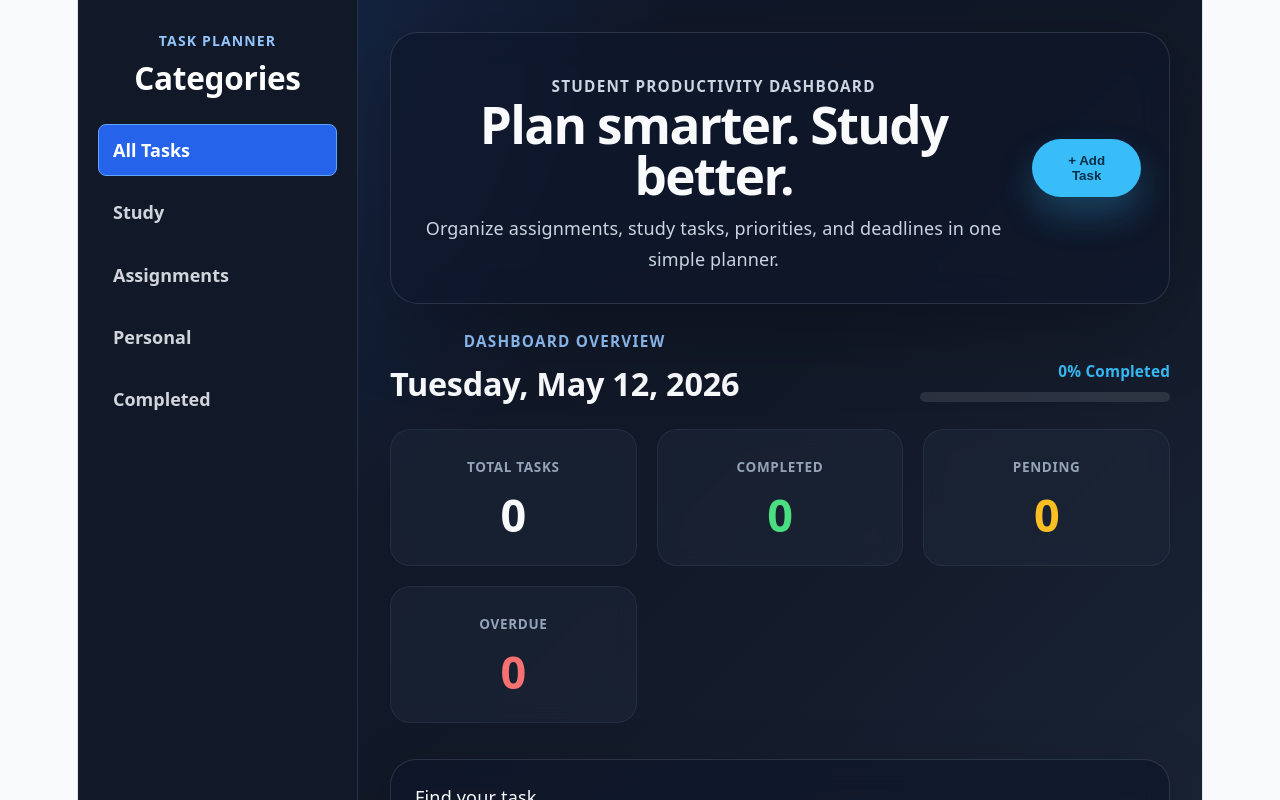
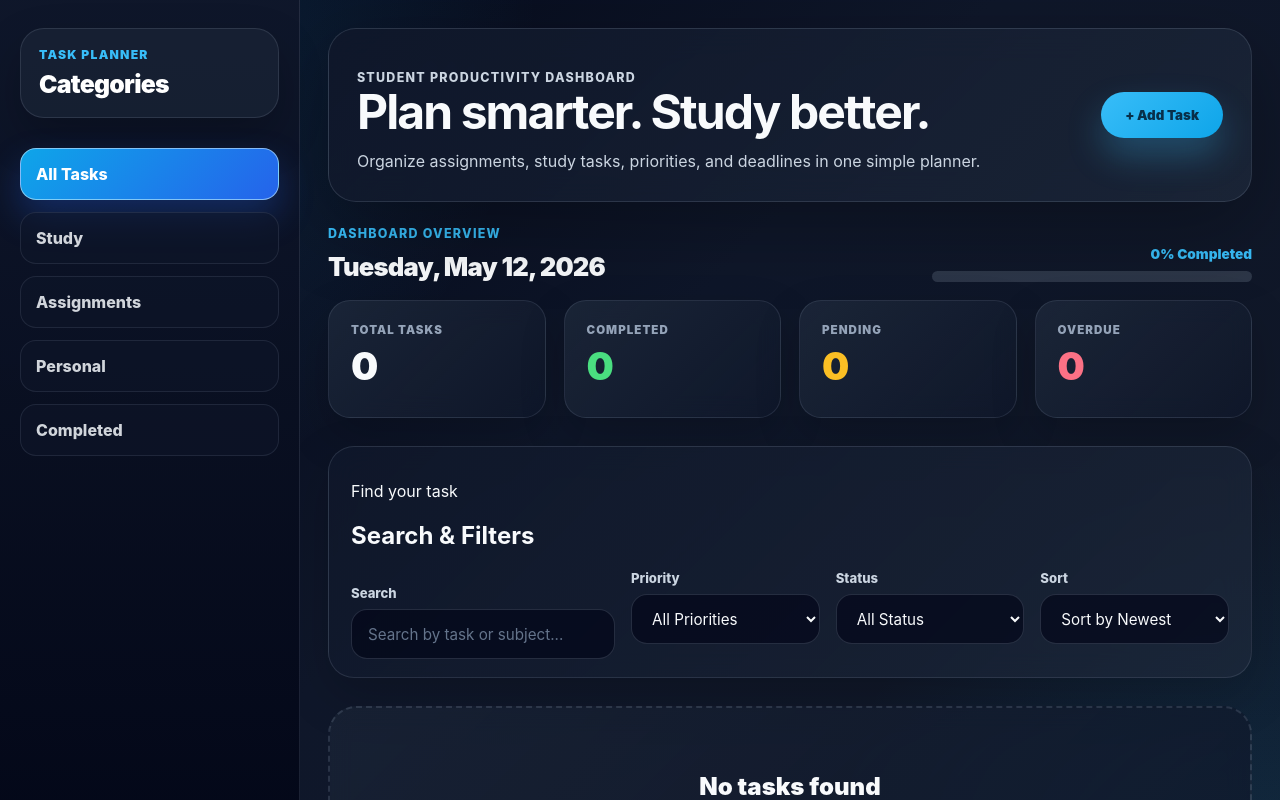
Before and after one commit to brijpatel88/Group2, a React (Vite) app: page / in a window 1280 px wide. Shown: the top 800 px of the page. Built offline with nearby package versions, Linux system fonts and the light colour scheme.

Commit message:
Complete initial UI polish

```diff
--- a/src/App.css
+++ b/src/App.css
@@ -3,70 +3,88 @@
 
 .app-shell {
   min-height: 100vh;
+  width: 100%;
   display: flex;
   background:
-    radial-gradient(circle at top left, rgba(59, 130, 246, 0.2), transparent 35%),
-    linear-gradient(135deg, #0f172a 0%, #111827 45%, #1e293b 100%);
+    radial-gradient(circle at top left, rgba(56, 189, 248, 0.18), transparent 34%),
+    radial-gradient(circle at bottom right, rgba(14, 165, 233, 0.14), transparent 30%),
+    linear-gradient(135deg, #020617 0%, #0f172a 45%, #111827 100%);
   color: #f8fafc;
 }
 
 .main-content {
   flex: 1;
-  padding: 32px;
+  width: 100%;
+  min-width: 0;
+  padding: 28px;
   overflow-y: auto;
 }
 
 .hero-section {
+  width: 100%;
+  box-sizing: border-box;
   display: flex;
   justify-content: space-between;
   align-items: center;
   gap: 24px;
   margin-bottom: 24px;
-  padding: 28px;
+  padding: 26px 28px;
   border: 1px solid rgba(148, 163, 184, 0.2);
   border-radius: 28px;
-  background: rgba(15, 23, 42, 0.72);
-  box-shadow: 0 24px 80px rgba(0, 0, 0, 0.25);
+  background:
+    linear-gradient(135deg, rgba(15, 23, 42, 0.9), rgba(30, 41, 59, 0.72));
+  box-shadow: 0 24px 80px rgba(0, 0, 0, 0.28);
   backdrop-filter: blur(16px);
 }
 
 .hero-eyebrow {
   margin: 0 0 10px;
-  color: #93c5fd;
-  font-size: 0.85rem;
-  font-weight: 700;
-  letter-spacing: 0.08em;
+  color: #38bdf8;
+  font-size: 0.78rem;
+  font-weight: 800;
+  letter-spacing: 0.1em;
   text-transform: uppercase;
 }
 
 .hero-section h1 {
   margin: 0;
-  font-size: clamp(2rem, 4vw, 3.3rem);
+  font-size: clamp(2rem, 4vw, 3rem);
   line-height: 1;
+  letter-spacing: -0.04em;
 }
 
 .hero-section p {
-  max-width: 620px;
+  max-width: 680px;
   margin: 12px 0 0;
   color: #cbd5e1;
   line-height: 1.7;
 }
 
 .primary-action {
+  flex: 0 0 auto;
   border: none;
   border-radius: 999px;
-  padding: 14px 22px;
-  background: #38bdf8;
+  padding: 15px 24px;
+  background: linear-gradient(135deg, #38bdf8, #0ea5e9);
   color: #082f49;
-  font-weight: 800;
+  font-weight: 900;
   cursor: pointer;
-  box-shadow: 0 18px 35px rgba(56, 189, 248, 0.25);
-  transition: transform 0.2s ease, box-shadow 0.2s ease;
+  box-shadow: 0 18px 35px rgba(56, 189, 248, 0.28);
+  transition:
+    transform 0.2s ease,
+    box-shadow 0.2s ease,
+    filter 0.2s ease;
 }
 
 .primary-action:hover {
   transform: translateY(-2px);
-  box-shadow: 0 24px 45px rgba(56, 189, 248, 0.35);
+  filter: brightness(1.08);
+  box-shadow: 0 24px 45px rgba(56, 189, 248, 0.38);
+}
+
+.primary-action:focus-visible {
+  outline: 3px solid rgba(186, 230, 253, 0.95);
+  outline-offset: 3px;
 }
 
 @media (max-width: 900px) {
@@ -82,4 +100,8 @@
     flex-direction: column;
     align-items: flex-start;
   }
+
+  .primary-action {
+    width: 100%;
+  }
 }
--- a/src/components/Sidebar.css
+++ b/src/components/Sidebar.css
@@ -1,63 +1,88 @@
+/* src/components/Sidebar.css */
+/* Sidebar branding and category navigation styling. */
+
 .sidebar {
-  width: 280px;
+  width: 300px;
   min-height: 100vh;
-  background: #111827;
+  flex: 0 0 300px;
+  position: sticky;
+  top: 0;
+  background:
+    linear-gradient(180deg, rgba(15, 23, 42, 0.98), rgba(2, 6, 23, 0.98));
   color: #f9fafb;
-  border-right: 1px solid #243044;
+  border-right: 1px solid rgba(148, 163, 184, 0.16);
   padding: 28px 20px;
   box-sizing: border-box;
 }
 
 .sidebar__header {
-  margin-bottom: 28px;
+  margin-bottom: 30px;
+  padding: 18px;
+  border: 1px solid rgba(148, 163, 184, 0.18);
+  border-radius: 24px;
+  background: rgba(30, 41, 59, 0.55);
+  box-shadow: 0 20px 45px rgba(0, 0, 0, 0.22);
 }
 
 .sidebar__eyebrow {
-  margin: 0 0 6px;
-  color: #93c5fd;
-  font-size: 0.78rem;
-  font-weight: 700;
-  letter-spacing: 0.08em;
+  margin: 0 0 8px;
+  color: #38bdf8;
+  font-size: 0.76rem;
+  font-weight: 900;
+  letter-spacing: 0.1em;
   text-transform: uppercase;
 }
 
 .sidebar h2 {
   margin: 0;
   color: #ffffff;
-  font-size: 1.75rem;
+  font-size: 1.55rem;
   line-height: 1.15;
-  font-weight: 800;
+  font-weight: 900;
+  letter-spacing: -0.03em;
+}
+
+.sidebar__subtitle {
+  margin: 10px 0 0;
+  color: #94a3b8;
+  font-size: 0.92rem;
+  line-height: 1.5;
 }
 
 .sidebar__nav {
   display: grid;
-  gap: 10px;
+  gap: 12px;
 }
 
 .sidebar__category {
   display: flex;
   align-items: center;
   justify-content: space-between;
-  gap: 12px;
+  gap: 14px;
   width: 100%;
-  min-height: 48px;
-  padding: 12px 14px;
-  border: 1px solid transparent;
-  border-radius: 8px;
-  background: transparent;
+  min-height: 52px;
+  padding: 13px 15px;
+  border: 1px solid rgba(148, 163, 184, 0.14);
+  border-radius: 16px;
+  background: rgba(15, 23, 42, 0.55);
   color: #d1d5db;
   font: inherit;
   text-align: left;
   cursor: pointer;
   transition:
-    background-color 160ms ease,
-    border-color 160ms ease,
-    color 160ms ease;
+    transform 0.18s ease,
+    background-color 0.18s ease,
+    border-color 0.18s ease,
+    color 0.18s ease,
+    box-shadow 0.18s ease;
 }
 
 .sidebar__category:hover {
-  background: #1f2937;
+  transform: translateY(-2px);
+  background: rgba(30, 41, 59, 0.9);
+  border-color: rgba(56, 189, 248, 0.45);
   color: #ffffff;
+  box-shadow: 0 14px 30px rgba(0, 0, 0, 0.22);
 }
 
 .sidebar__category:focus-visible {
@@ -66,40 +91,53 @@
 }
 
 .sidebar__category--active {
-  background: #2563eb;
-  border-color: #60a5fa;
+  background: linear-gradient(135deg, #0ea5e9, #2563eb);
+  border-color: rgba(186, 230, 253, 0.65);
   color: #ffffff;
+  box-shadow: 0 16px 35px rgba(37, 99, 235, 0.3);
 }
 
 .sidebar__category--active:hover {
-  background: #1d4ed8;
+  background: linear-gradient(135deg, #38bdf8, #1d4ed8);
 }
 
 .sidebar__category-name {
-  font-weight: 700;
+  font-weight: 800;
 }
 
 .sidebar__category-count {
   min-width: 28px;
-  padding: 2px 8px;
+  padding: 3px 9px;
   border-radius: 999px;
-  background: rgba(255, 255, 255, 0.14);
+  background: rgba(255, 255, 255, 0.16);
   color: inherit;
   font-size: 0.82rem;
-  font-weight: 700;
+  font-weight: 800;
   text-align: center;
 }
 
-@media (max-width: 760px) {
+@media (max-width: 900px) {
   .sidebar {
     width: 100%;
     min-height: auto;
+    flex: none;
+    position: static;
     border-right: 0;
-    border-bottom: 1px solid #243044;
-    padding: 22px 16px;
+    border-bottom: 1px solid rgba(148, 163, 184, 0.16);
+    padding: 20px;
+  }
+
+  .sidebar__header {
+    margin-bottom: 18px;
   }
 
   .sidebar__nav {
     grid-template-columns: repeat(2, minmax(0, 1fr));
   }
 }
+
+@media (max-width: 560px) {
+  .sidebar__nav {
+    grid-template-columns: 1fr;
+  }
+}
--- a/src/components/SummaryCards.css
+++ b/src/components/SummaryCards.css
@@ -1,98 +1,130 @@
 /* src/components/SummaryCards.css */
+/* Styling for the dashboard statistics and progress section. */
 
 .summary-container {
-    margin-bottom: 2rem;
+  margin-bottom: 28px;
 }
 
 .summary-header {
   display: flex;
   justify-content: space-between;
   align-items: flex-end;
-    margin-bottom: 1.5rem;
-    gap: 20px;
+  gap: 24px;
+  margin-bottom: 18px;
 }
 
 .current-date {
-    margin: 5px 0 0;
-    font-size: 1.8rem;
+  margin: 6px 0 0;
   color: #f8fafc;
+  font-size: clamp(1.45rem, 2vw, 2rem);
+  font-weight: 900;
+  letter-spacing: -0.03em;
 }
 
 .overall-progress {
-    width: 250px;
+  width: min(320px, 100%);
 }
 
 .progress-text {
+  margin-bottom: 9px;
+  color: #38bdf8;
   font-size: 0.85rem;
-    font-weight: 700;
-    color: #38bdf8;
-    margin-bottom: 8px;
+  font-weight: 900;
   text-align: right;
 }
 
 .progress-bar-bg {
-    height: 10px;
-    background: rgba(255, 255, 255, 0.1);
+  height: 11px;
   border-radius: 999px;
   overflow: hidden;
+  background: rgba(148, 163, 184, 0.22);
 }
 
 .progress-bar-fill {
   height: 100%;
-    background: #38bdf8;
-    box-shadow: 0 0 15px rgba(56, 189, 248, 0.5);
-    transition: width 0.5s cubic-bezier(0.4, 0, 0.2, 1);
+  border-radius: inherit;
+  background: linear-gradient(90deg, #38bdf8, #22c55e);
+  box-shadow: 0 0 18px rgba(56, 189, 248, 0.45);
+  transition: width 0.45s ease;
 }
 
-/* Grid for the 4 cards */
 .stats-grid {
   display: grid;
-    grid-template-columns: repeat(auto-fit, minmax(200px, 1fr));
-    gap: 20px;
+  grid-template-columns: repeat(4, minmax(0, 1fr));
+  gap: 18px;
 }
 
 .stat-card {
-    padding: 24px;
-    background: rgba(30, 41, 59, 0.5);
-    border: 1px solid rgba(148, 163, 184, 0.1);
-    border-radius: 20px;
-    backdrop-filter: blur(10px);
-    transition: transform 0.2s ease, border-color 0.2s ease;
+  min-height: 118px;
+  padding: 22px;
+  border: 1px solid rgba(148, 163, 184, 0.16);
+  border-radius: 22px;
+  background:
+    linear-gradient(135deg, rgba(30, 41, 59, 0.78), rgba(15, 23, 42, 0.72));
+  box-shadow: 0 18px 45px rgba(0, 0, 0, 0.18);
+  backdrop-filter: blur(12px);
+  transition:
+    transform 0.2s ease,
+    border-color 0.2s ease,
+    box-shadow 0.2s ease;
 }
 
 .stat-card:hover {
-    transform: translateY(-5px);
-    border-color: rgba(56, 189, 248, 0.4);
+  transform: translateY(-4px);
+  border-color: rgba(56, 189, 248, 0.42);
+  box-shadow: 0 24px 55px rgba(0, 0, 0, 0.26);
 }
 
 .card-label {
   display: block;
-    font-size: 0.75rem;
-    font-weight: 700;
+  margin-bottom: 10px;
+  color: #94a3b8;
+  font-size: 0.72rem;
+  font-weight: 900;
+  letter-spacing: 0.09em;
   text-transform: uppercase;
-    letter-spacing: 0.05em;
-    color: #94a3b8;
-    margin-bottom: 8px;
 }
 
 .card-value {
   margin: 0;
-    font-size: 2.5rem;
-    font-weight: 800;
+  font-size: clamp(2rem, 3vw, 2.8rem);
+  font-weight: 900;
+  line-height: 1;
 }
 
-/* Specific accent colors for values */
-.total .card-value { color: #f8fafc; }
-.completed .card-value { color: #4ade80; }
-.pending .card-value { color: #fbbf24; }
-.overdue .card-value { color: #f87171; }
+.total .card-value {
+  color: #f8fafc;
+}
 
-@media (max-width: 600px) {
+.completed .card-value {
+  color: #4ade80;
+}
+
+.pending .card-value {
+  color: #fbbf24;
+}
+
+.overdue .card-value {
+  color: #fb7185;
+}
+
+@media (max-width: 1100px) {
+  .stats-grid {
+    grid-template-columns: repeat(2, minmax(0, 1fr));
+  }
+}
+
+@media (max-width: 650px) {
   .summary-header {
     flex-direction: column;
     align-items: flex-start;
   }
-    .overall-progress {
-        width: 100%;
+
+  .progress-text {
+    text-align: left;
+  }
+
+  .stats-grid {
+    grid-template-columns: 1fr;
   }
 }
--- a/src/components/TaskFilters.css
+++ b/src/components/TaskFilters.css
@@ -1,79 +1,73 @@
-/* src/components/TaskFileters.css */
+/* src/components/TaskFilters.css */
 /* Styling for the search, filter, and sort section. */
 
 .task-filters {
- box-sizing: border-box;
   width: 100%;
- max-width: 100%;
- margin: 0 0 28px;
- padding: 24px;
- border: 1px solid rgba(148, 163, 184, 0.2);
+  max-width: 1100px;
+  margin: 0 auto 28px;
+  padding: 18px 22px;
+  border: 1px solid rgba(148, 163, 184, 0.18);
   border-radius: 26px;
- background: rgba(15, 23, 42, 0.72);
- box-shadow: 0 20px 60px rgba(0, 0, 0, 0.22);
- backdrop-filter: blur(16px);
+  background:
+    linear-gradient(
+      135deg,
+      rgba(15, 23, 42, 0.92),
+      rgba(30, 41, 59, 0.7)
+    );
+  box-shadow: 0 18px 50px rgba(0, 0, 0, 0.18);
+  backdrop-filter: blur(14px);
 }
 
-.filter-heading {
- margin-bottom: 22px;
- text-align: left;
-}
-
-.filter-label {
- margin: 0 0 6px;
- color: #38bdf8;
- font-size: 0.78rem;
- font-weight: 800;
- letter-spacing: 0.08em;
- text-transform: uppercase;
-}
-
-.filter-heading h2 {
-  margin: 0;
+.filter-title {
+ margin: 0 0 18px;
  color: #f8fafc;
-  font-size: 1.45rem;
-  font-weight: 800;
+ font-size: 1.1rem;
+ font-weight: 700;
 }
 
 .filter-grid {
   display: grid;
- grid-template-columns: minmax(200px, 1.2fr) repeat(3, minmax(150px, 1fr));
+  grid-template-columns: 1.4fr 1fr 1fr 1fr;
   gap: 16px;
   align-items: end;
- width: 100%;
 }
 
 .filter-field {
- min-width: 0;
   display: flex;
   flex-direction: column;
- gap: 9px;
+  gap: 8px;
 }
 
 .filter-field span {
   color: #cbd5e1;
- font-size: 0.86rem;
+  font-size: 0.82rem;
   font-weight: 800;
- letter-spacing: 0.03em;
 }
 
 .filter-field input,
 .filter-field select {
- box-sizing: border-box;
   width: 100%;
- height: 48px;
- border: 1px solid rgba(148, 163, 184, 0.28);
+  height: 50px;
+  border: 1px solid rgba(148, 163, 184, 0.22);
   border-radius: 16px;
- padding: 0 15px;
- background: rgba(2, 6, 23, 0.45);
+  padding: 0 16px;
+  background: rgba(2, 6, 23, 0.65);
   color: #f8fafc;
   font-size: 0.95rem;
   outline: none;
- transition: border-color 0.2s ease, box-shadow 0.2s ease;
+  transition:
+    border-color 0.2s ease,
+    box-shadow 0.2s ease,
+    transform 0.2s ease;
 }
 
 .filter-field input::placeholder {
   color: #64748b;
+}
+
+.filter-field input:hover,
+.filter-field select:hover {
+  border-color: rgba(56, 189, 248, 0.35);
 }
 
 .filter-field input:focus,
@@ -82,12 +76,7 @@
   box-shadow: 0 0 0 4px rgba(56, 189, 248, 0.14);
 }
 
-.filter-field input:hover,
-.filter-field select:hover {
- border-color: rgba(56, 189, 248, 0.45);
-}
-
-@media (max-width: 1000px) {
+@media (max-width: 1100px) {
   .filter-grid {
     grid-template-columns: 1fr 1fr;
   }
--- a/src/components/TaskList.css
+++ b/src/components/TaskList.css
@@ -1,31 +1,41 @@
-/* List Container */
+/* src/components/TaskList.css */
+/* Styling for task list layout and empty state. */
+
 .task-list-container {
   display: flex;
   flex-direction: column;
-  gap: 1.25rem;
-  margin-top: 1.5rem;
+  gap: 20px;
+  margin-top: 24px;
 }
 
-/* Empty State Styling  */
 .task-list-empty {
+  margin-top: 28px;
+  padding: 64px 28px;
   text-align: center;
-  padding: 4rem 2rem;
-  background: rgba(30, 41, 59, 0.4);
   border: 2px dashed rgba(148, 163, 184, 0.2);
-  border-radius: 16px;
+  border-radius: 28px;
+  background:
+    linear-gradient(135deg, rgba(30, 41, 59, 0.55), rgba(15, 23, 42, 0.72));
   color: #94a3b8;
-  margin-top: 2rem;
-  backdrop-filter: blur(8px);
+  backdrop-filter: blur(12px);
 }
 
 .task-list-empty h3 {
-  margin-top: 0;
-  margin-bottom: 0.5rem;
-  color: #e2e8f0;
-  font-size: 1.25rem;
+  margin: 0 0 12px;
+  color: #f8fafc;
+  font-size: 1.5rem;
+  font-weight: 900;
 }
 
 .task-list-empty p {
   margin: 0;
-  font-size: 0.95rem;
+  color: #94a3b8;
+  font-size: 1rem;
+  line-height: 1.6;
 }
+
+@media (max-width: 650px) {
+  .task-list-empty {
+    padding: 48px 20px;
+  }
+}
--- a/src/index.css
+++ b/src/index.css
@@ -1,127 +1,30 @@
-:root {
-<<<<<<< HEAD
-  --text: #6b6375;
-  --text-h: #08060d;
-  --bg: #fff;
-  --border: #e5e4e7;
-  --code-bg: #f4f3ec;
-  --accent: #aa3bff;
-  --accent-bg: rgba(170, 59, 255, 0.1);
-  --accent-border: rgba(170, 59, 255, 0.5);
-  --social-bg: rgba(244, 243, 236, 0.5);
-  --shadow:
-    rgba(0, 0, 0, 0.1) 0 10px 15px -3px, rgba(0, 0, 0, 0.05) 0 4px 6px -2px;
+/* src/index.css */
+/* Global reset so the app can use the full browser screen. */
 
-  --sans: system-ui, 'Segoe UI', Roboto, sans-serif;
-  --heading: system-ui, 'Segoe UI', Roboto, sans-serif;
-  --mono: ui-monospace, Consolas, monospace;
-
-  font: 18px/145% var(--sans);
-  letter-spacing: 0.18px;
-  color-scheme: light dark;
-  color: var(--text);
-  background: var(--bg);
-=======
-  font: 16px/1.5 system-ui, 'Segoe UI', Roboto, sans-serif;
-  color: #111827;
-  background: #f8fafc;
->>>>>>> 8693c8e (Complete sidebar category navigation)
-  font-synthesis: none;
-  text-rendering: optimizeLegibility;
-  -webkit-font-smoothing: antialiased;
-  -moz-osx-font-smoothing: grayscale;
-<<<<<<< HEAD
-
-  @media (max-width: 1024px) {
-    font-size: 16px;
-  }
+* {
+  box-sizing: border-box;
 }
 
-@media (prefers-color-scheme: dark) {
-  :root {
-    --text: #9ca3af;
-    --text-h: #f3f4f6;
-    --bg: #16171d;
-    --border: #2e303a;
-    --code-bg: #1f2028;
-    --accent: #c084fc;
-    --accent-bg: rgba(192, 132, 252, 0.15);
-    --accent-border: rgba(192, 132, 252, 0.5);
-    --social-bg: rgba(47, 48, 58, 0.5);
-    --shadow:
-      rgba(0, 0, 0, 0.4) 0 10px 15px -3px, rgba(0, 0, 0, 0.25) 0 4px 6px -2px;
-  }
-
-  #social .button-icon {
-    filter: invert(1) brightness(2);
-  }
-}
-
+html,
+body,
 #root {
-  width: 1126px;
-  max-width: 100%;
-  margin: 0 auto;
-  text-align: center;
-  border-inline: 1px solid var(--border);
-  min-height: 100svh;
-  display: flex;
-  flex-direction: column;
-  box-sizing: border-box;
-=======
-}
-
-#root {
-  min-height: 100svh;
->>>>>>> 8693c8e (Complete sidebar category navigation)
+  width: 100%;
+  min-height: 100vh;
+  margin: 0;
+  padding: 0;
 }
 
 body {
-  margin: 0;
-}
-<<<<<<< HEAD
-
-h1,
-h2 {
-  font-family: var(--heading);
-  font-weight: 500;
-  color: var(--text-h);
+  min-height: 100vh;
+  background: #020617;
+  font-family: Inter, system-ui, -apple-system, BlinkMacSystemFont, "Segoe UI",
+    sans-serif;
+  overflow: hidden;
 }
 
-h1 {
-  font-size: 56px;
-  letter-spacing: -1.68px;
-  margin: 32px 0;
-  @media (max-width: 1024px) {
-    font-size: 36px;
-    margin: 20px 0;
-  }
+button,
+input,
+select,
+textarea {
+  font-family: inherit;
 }
-h2 {
-  font-size: 24px;
-  line-height: 118%;
-  letter-spacing: -0.24px;
-  margin: 0 0 8px;
-  @media (max-width: 1024px) {
-    font-size: 20px;
-  }
-}
-p {
-  margin: 0;
-}
-
-code,
-.counter {
-  font-family: var(--mono);
-  display: inline-flex;
-  border-radius: 4px;
-  color: var(--text-h);
-}
-
-code {
-  font-size: 15px;
-  line-height: 135%;
-  padding: 4px 8px;
-  background: var(--code-bg);
-}
-=======
->>>>>>> 8693c8e (Complete sidebar category navigation)
```
Also changed, not shown: src/components/TaskItem.css (+107 -50 lines). Lines whose indentation alone changed are shown as unchanged.
